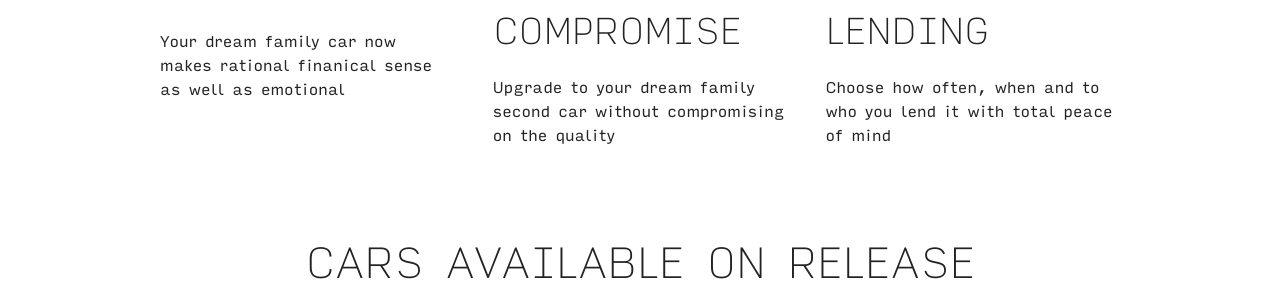
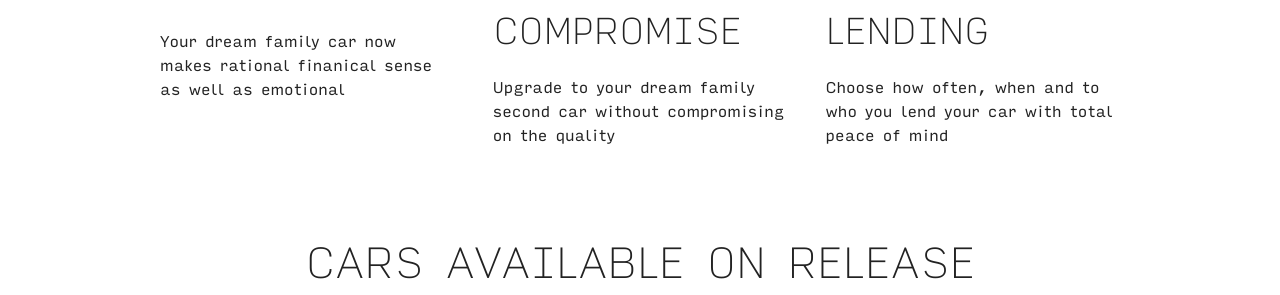
Before and after one commit to releasefinance/releasefinance.github.io, a Jekyll site: the page built from mums-1.html, in a window 1280 px wide and 900 px high, scrolled down 1590 px. Shown: the part 181-476 px from the top of the window. Built offline with Jekyll 4.4.1, drawn with Linux system fonts in a browser that asks for light colours.

Commit message:
Update mums-1.html

```diff
--- a/mums-1.html
+++ b/mums-1.html
@@ -34,7 +34,7 @@
   - text : Upgrade to your dream family second car without compromising on the quality
     header : Don't compromise
     img : img_2.png
-  - text : Choose how often, when and to who you lend it with total peace of mind
+  - text : Choose how often, when and to who you lend your car with total peace of mind
     header : Flexible Lending
     img : img_3.png
 cars:
```
